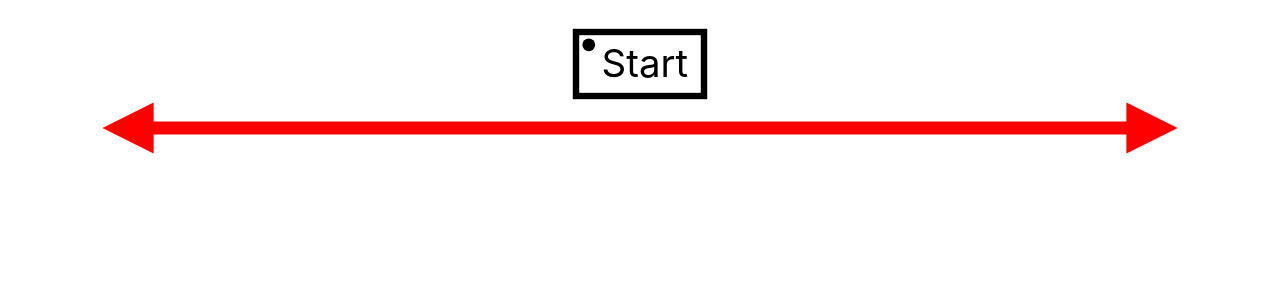
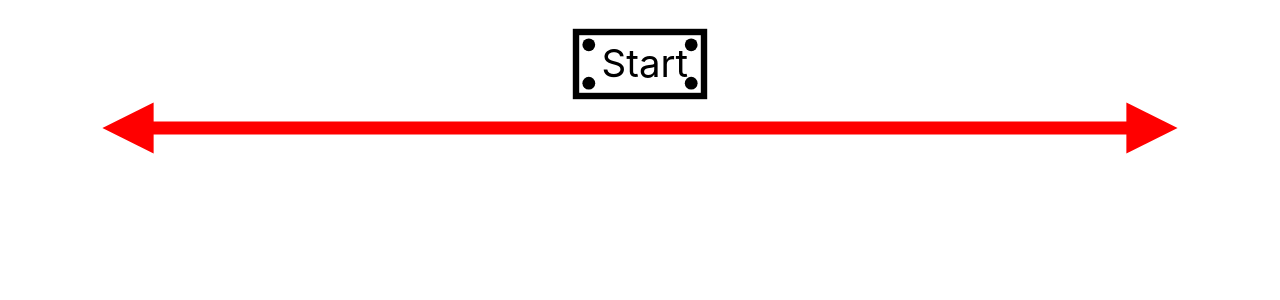
Before and after one commit to RichoHa/label-builder, a React (Vite) app: page / in a window 1280 px wide. Shown: the top 300 px of the page. Built offline with nearby package versions, Linux system fonts and the light colour scheme.

Commit message:
Compute mounting holes from array + map instead of hardcoded circles

```diff
--- a/src/App.jsx
+++ b/src/App.jsx
@@ -7,6 +7,16 @@ export default function App() {
 
   const holeR = 0.5;
   const holeMargin = 1;
+
+  const holes = [
+    { cx: StartRectX + holeMargin, cy: StartRectY + holeMargin },
+    { cx: StartRectX + rectWidth - holeMargin, cy: StartRectY + holeMargin },
+    { cx: StartRectX + holeMargin, cy: StartRectY + rectHeight - holeMargin },
+    {
+      cx: StartRectX + rectWidth - holeMargin,
+      cy: StartRectY + rectHeight - holeMargin,
+    },
+  ];
 
   return (
     //Create a view box of xMin = 0, yMin = 0, xMax = 100, yMax = 100.
@@ -56,12 +66,9 @@ export default function App() {
       >
         Start
       </text>
-      <circle
-        cx={StartRectX + holeMargin}
-        cy={StartRectY + holeMargin}
-        r={holeR}
-        fill="black"
-      />
+      {holes.map((hole, i) => (
+        <circle key={i} cx={hole.cx} cy={hole.cy} r={holeR} fill="black" />
+      ))}
     </svg>
   );
 }
```
